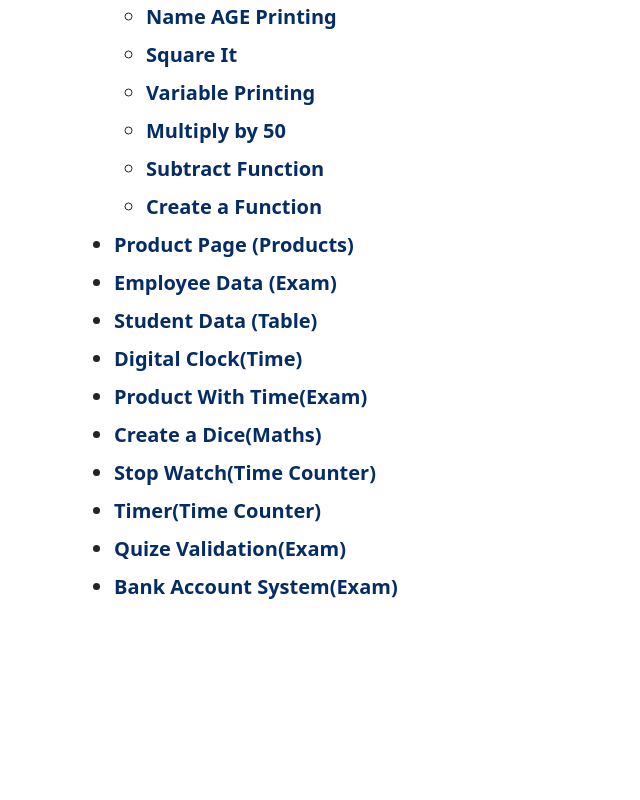
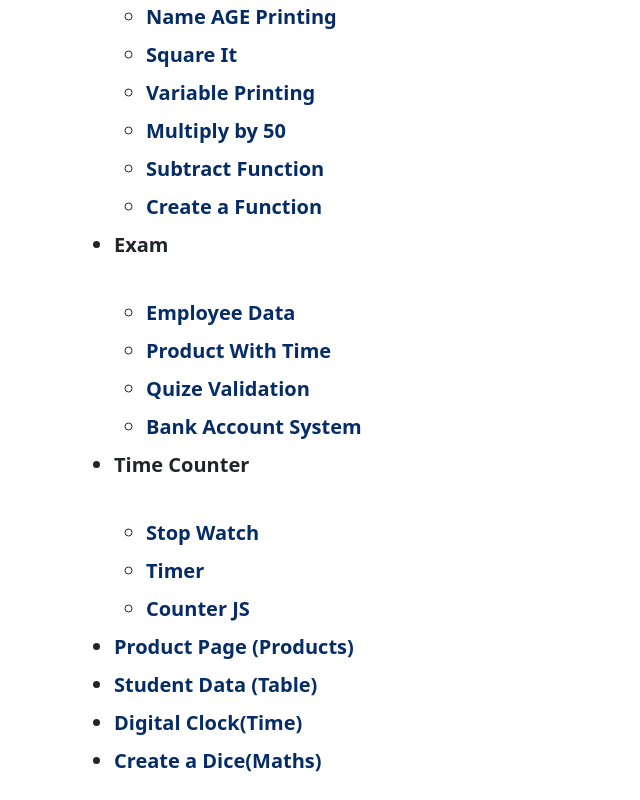
Before and after one commit to ParamKumar-Jadvani/JavaScript, a plain HTML site: page index.html in a window 1280 px wide. Shown: the part 371-1171 px from the top of the page, without its empty margins (0-640 px from the left). Before the commit the page ends 997 px from the top, so only its background shows below. Drawn offline with nearby package versions, Linux system fonts and the light colour scheme.

Commit message:
index File Updated

```diff
--- a/index.html
+++ b/index.html
@@ -108,18 +108,76 @@
               </li>
             </ul>
           </li>
+
+          <li class="fw-bold my-2">
+            <span class="fw-bolder">Exam</span>
+            <br />
+            <br />
+            <ul class="fw-bold my-2">
+              <li class="fw-bold my-2">
+                <a
+                  class="text-decoration-none text-primary-emphasis"
+                  href="./Exam/Table Form/index.html"
+                  >Employee Data
+                </a>
+              </li>
+              <li class="fw-bold my-2">
+                <a
+                  class="text-decoration-none text-primary-emphasis"
+                  href="./Exam/Product With Time/index.html"
+                  >Product With Time
+                </a>
+              </li>
+              <li class="fw-bold my-2">
+                <a
+                  class="text-decoration-none text-primary-emphasis"
+                  href="./Exam/Validation Quize/index.html"
+                  >Quize Validation
+                </a>
+              </li>
+              <li class="fw-bold my-2">
+                <a
+                  class="text-decoration-none text-primary-emphasis"
+                  href="./Exam/Bank Account System/index.html"
+                  >Bank Account System
+                </a>
+              </li>
+            </ul>
+          </li>
+
+          <li class="fw-bold my-2">
+            <span class="fw-bolder">Time Counter</span>
+            <br />
+            <br />
+            <ul class="fw-bold my-2">
+              <li class="fw-bold my-2">
+                <a
+                  class="text-decoration-none text-primary-emphasis"
+                  href="./Time Counter/Stop Watch/index.html"
+                  >Stop Watch
+                </a>
+              </li>
+              <li class="fw-bold my-2">
+                <a
+                  class="text-decoration-none text-primary-emphasis"
+                  href="./Time Counter/Timer/index.html"
+                  >Timer
+                </a>
+              </li>
+              <li class="fw-bold my-2">
+                <a
+                  class="text-decoration-none text-primary-emphasis"
+                  href="./Time Counter/Counter JS/index.html"
+                  >Counter JS
+                </a>
+              </li>
+            </ul>
+          </li>
           <li class="fw-bold my-2">
             <a
               class="text-decoration-none text-primary-emphasis"
               href="./Products/index.html"
               >Product Page <span class="fw-bolder">(Products)</span>
-            </a>
-          </li>
-          <li class="fw-bold my-2">
-            <a
-              class="text-decoration-none text-primary-emphasis"
-              href="./Exam/Table Form/index.html"
-              >Employee Data <span class="fw-bolder">(Exam)</span>
             </a>
           </li>
           <li class="fw-bold my-2">
@@ -139,43 +197,8 @@
           <li class="fw-bold my-2">
             <a
               class="text-decoration-none text-primary-emphasis"
-              href="./Exam/Product With Time/index.html"
-              >Product With Time<span class="fw-bolder">(Exam)</span>
-            </a>
-          </li>
-          <li class="fw-bold my-2">
-            <a
-              class="text-decoration-none text-primary-emphasis"
               href="./Create a Dice/index.html"
               >Create a Dice<span class="fw-bolder">(Maths)</span>
-            </a>
-          </li>
-          <li class="fw-bold my-2">
-            <a
-              class="text-decoration-none text-primary-emphasis"
-              href="./Time Counter/Stop Watch/index.html"
-              >Stop Watch<span class="fw-bolder">(Time Counter)</span>
-            </a>
-          </li>
-          <li class="fw-bold my-2">
-            <a
-              class="text-decoration-none text-primary-emphasis"
-              href="./Time Counter/Timer/index.html"
-              >Timer<span class="fw-bolder">(Time Counter)</span>
-            </a>
-          </li>
-          <li class="fw-bold my-2">
-            <a
-              class="text-decoration-none text-primary-emphasis"
-              href="./Exam/Validation Quize/index.html"
-              >Quize Validation<span class="fw-bolder">(Exam)</span>
-            </a>
-          </li>
-          <li class="fw-bold my-2">
-            <a
-              class="text-decoration-none text-primary-emphasis"
-              href="./Exam/Bank Account System/index.html"
-              >Bank Account System<span class="fw-bolder">(Exam)</span>
             </a>
           </li>
         </ul>
```
